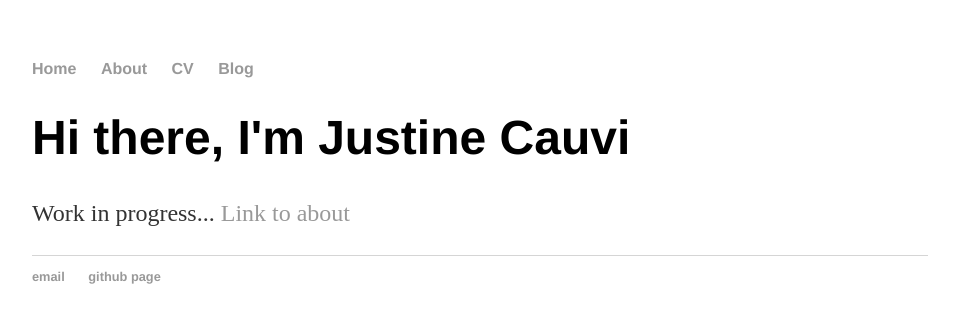
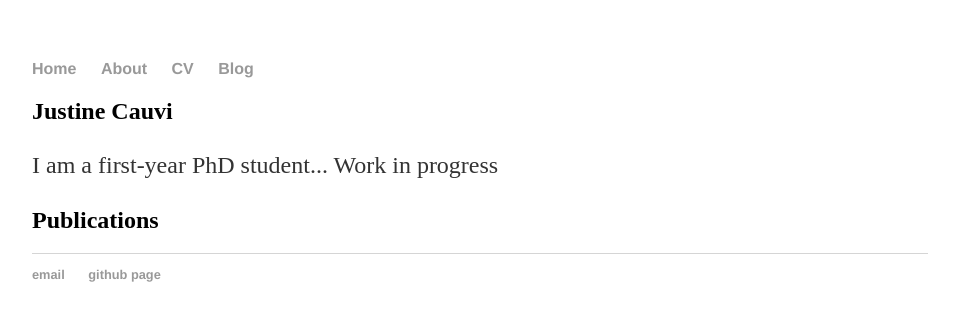
Before and after one commit to jcauvi/jcauvi, a Jekyll site: the page built from index.html, in a window 1280 px wide. Shown: the top 323 px of the page, without its empty margins (160-1119 px from the left). Built offline with Jekyll 4.4.1, drawn with Linux system fonts in a browser that asks for light colours.

Commit message:
Update index.html

```diff
--- a/index.html
+++ b/index.html
@@ -2,7 +2,8 @@
 layout: default
 title: Justine Cauvi
 ---
-<div class="blurb">
-	<h1>Hi there, I'm Justine Cauvi</h1>
-	<p>Work in progress... <a href="/about">Link to about</a></p>
-</div><!-- /.blurb -->
+<div class="home">
+	<h2>Justine Cauvi</h2>
+	<p>I am a first-year PhD student... Work in progress</p>
+	<h2>Publications</h2>
+</div><!-- /.home -->
```
